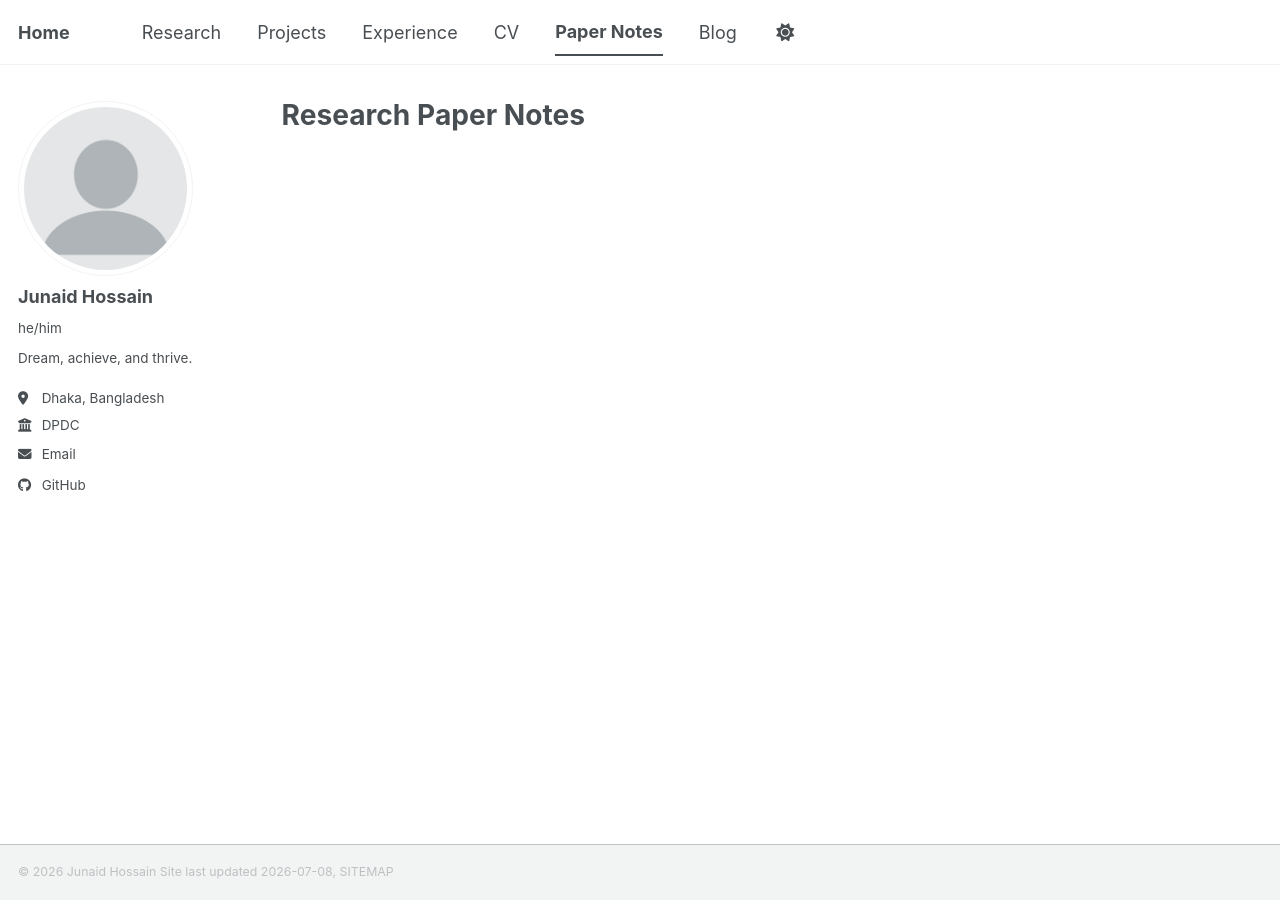
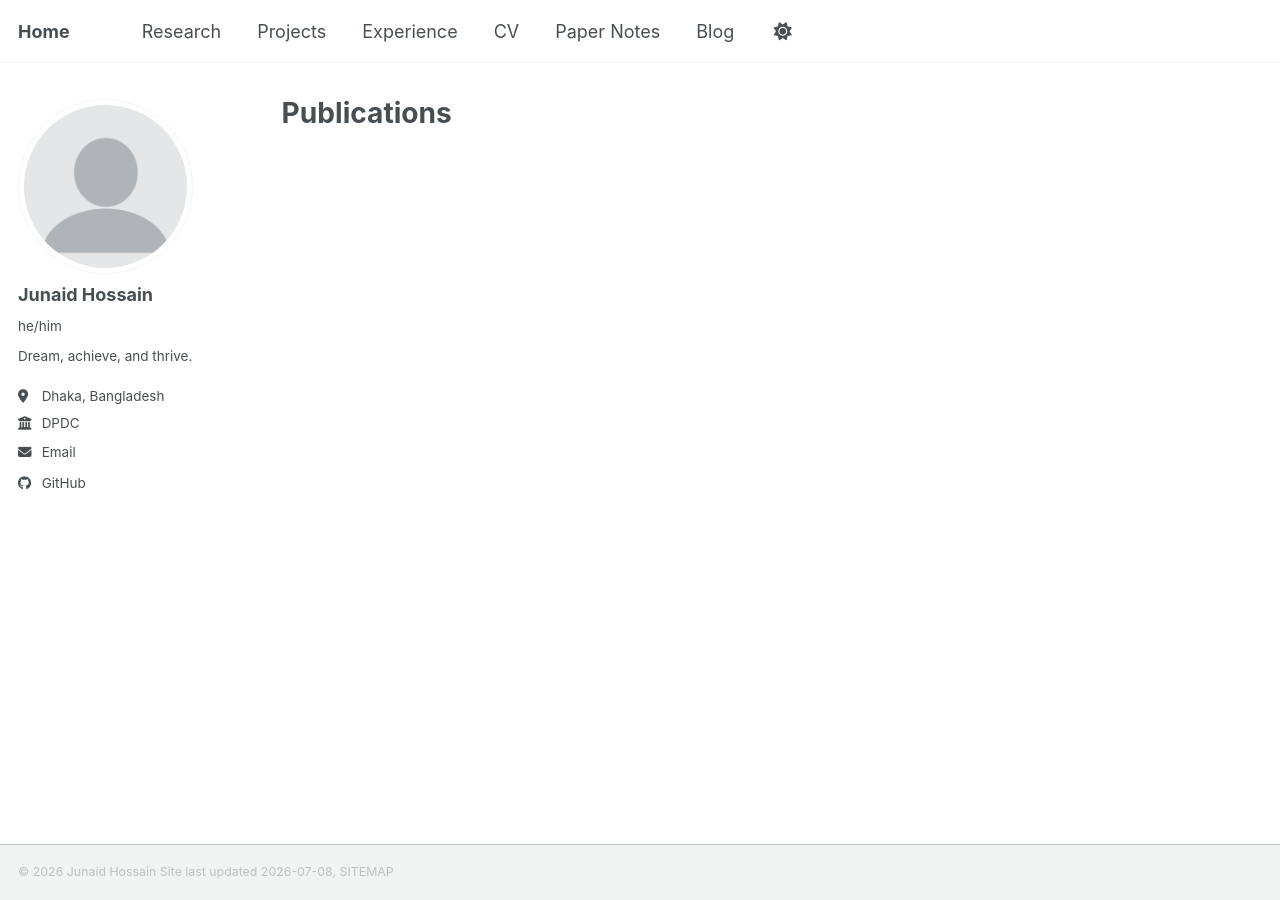
Before and after one commit to aspiringstudent-ctrl/aspiringstudent-ctrl.github.io, a Jekyll site: the page built from _pages/publications.html, in a window 1280 px wide. Built offline with Jekyll 4.4.1, drawn with Linux system fonts in a browser that asks for light colours; a style sheet for code colours, icons or effects is not loaded.

Commit message:
Update and rename research-paper-read.html to publications.html

```diff
--- a/_pages/research-paper-read.html
+++ b/_pages/publications.html
@@ -1,7 +1,7 @@
 ---
 layout: archive
-title: "Research Paper Notes"
-permalink: /research-paper-read/
+title: "Publications"
+permalink: /publications/
 author_profile: true
 ---
 
@@ -11,7 +11,7 @@ author_profile: true
 
 {% include base_path %}
 
-{% for post in site.research-paper-read reversed %}
+{% for post in site.publications reversed %}
   {% include archive-single.html %}
 {% endfor %}
 
```
